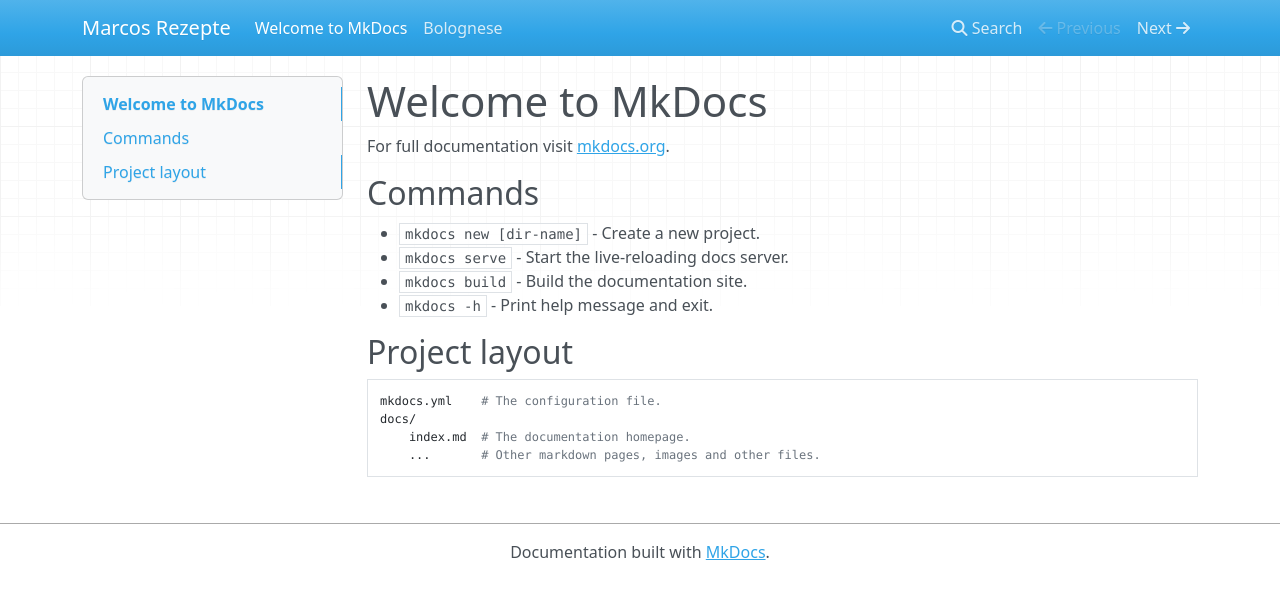
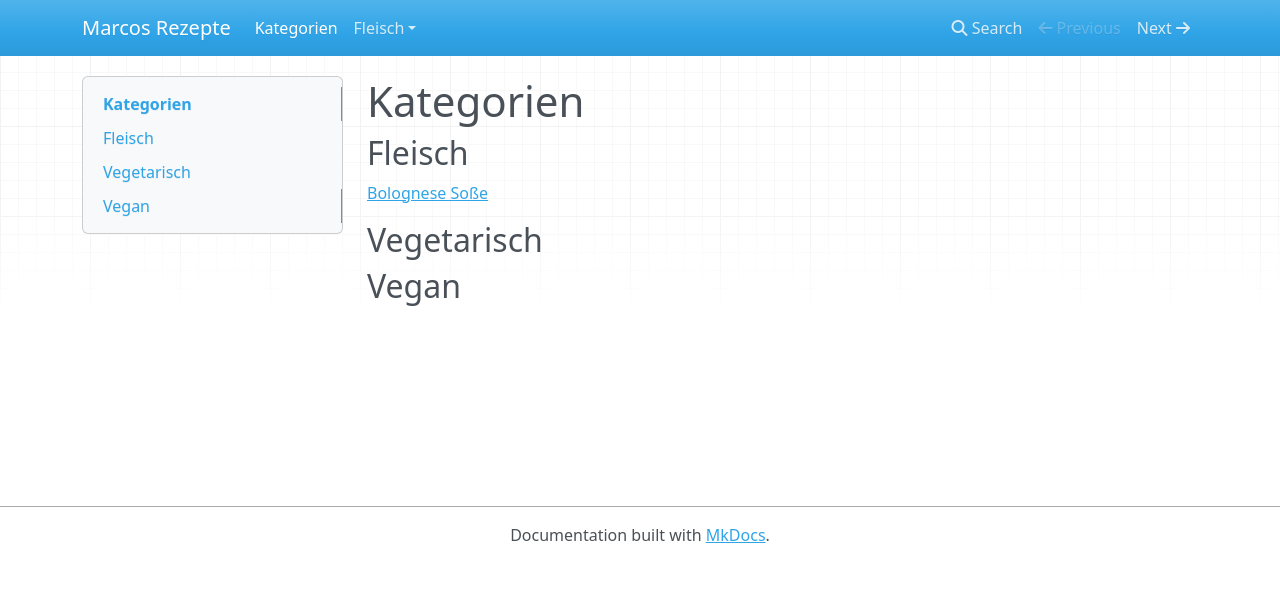
Before and after one commit to marcomaschauer/Recipes-Website, an MkDocs documentation site: the page built from docs/index.md, in a window 1280 px wide. Shown: the top 599 px of the page. Built offline with MkDocs 1.6.1, drawn with Linux system fonts in a browser that asks for light colours; nearby versions of some CDN libraries.

Commit message:
Categories
-Add categories
-Move Bolognese.md to Fleisch categorie

```diff
--- a/docs/index.md
+++ b/docs/index.md
@@ -1,17 +1,7 @@
-# Welcome to MkDocs
+# Kategorien
 
-For full documentation visit [mkdocs.org](https://www.mkdocs.org).
+## Fleisch
+[Bolognese Soße](Fleisch/Bolognese.md)
+## Vegetarisch
 
-## Commands
-
-* `mkdocs new [dir-name]` - Create a new project.
-* `mkdocs serve` - Start the live-reloading docs server.
-* `mkdocs build` - Build the documentation site.
-* `mkdocs -h` - Print help message and exit.
-
-## Project layout
-
-    mkdocs.yml    # The configuration file.
-    docs/
-        index.md  # The documentation homepage.
-        ...       # Other markdown pages, images and other files.
+## Vegan
```
Also changed, not shown: docs/Fleisch/Bolognese.md (renamed from docs/Bolognese.md).
